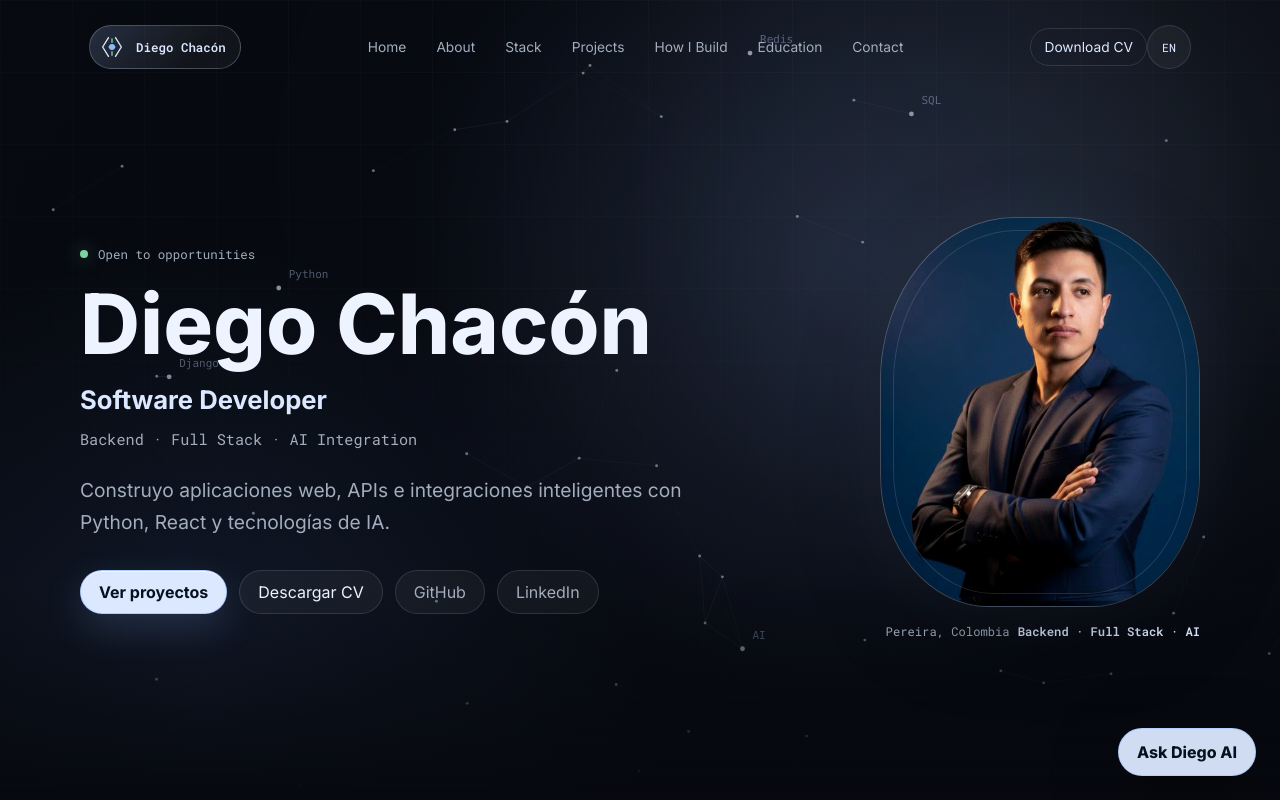
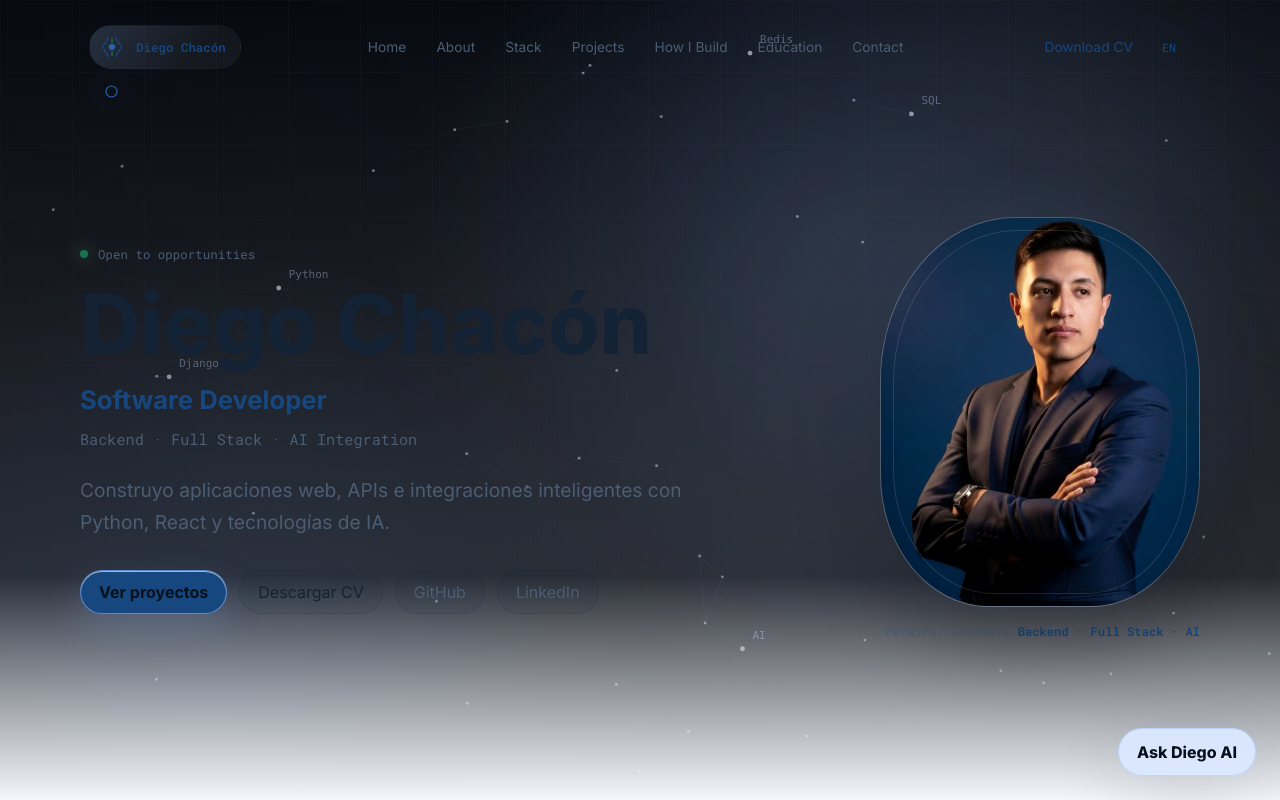
Before and after one commit to diegofce/DiegoPortfolio, a React (Vite) app: page / in a window 1280 px wide. Shown: the top 800 px of the page. Built offline with nearby package versions, Linux system fonts and the light colour scheme.

Commit message:
Añadir tema claro y oscuro

```diff
--- a/src/App.css
+++ b/src/App.css
@@ -38,6 +38,36 @@
   --font-mono: 'Roboto Mono', 'SFMono-Regular', Consolas, monospace;
 }
 
+:root,
+body,
+.site-header,
+.site-footer,
+.project-card,
+.stack-category,
+.about-visual,
+.contact-visual,
+.assistant-panel {
+  transition: background-color var(--transition-normal), color var(--transition-normal), border-color var(--transition-normal);
+}
+
+:root[data-theme='light'] {
+  color-scheme: light;
+  --bg: #f4f7fb;
+  --bg-2: #e9eef5;
+  --surface: #ffffff;
+  --surface-soft: rgba(18, 35, 58, 0.055);
+  --surface-strong: rgba(18, 35, 58, 0.1);
+  --text: #142235;
+  --muted: #4b5d73;
+  --subtle: #65758a;
+  --accent: #2866b2;
+  --accent-strong: #16477f;
+  --success: #16734b;
+  --line: rgba(20, 34, 53, 0.16);
+  --line-strong: rgba(20, 34, 53, 0.28);
+  --shadow: 0 24px 70px rgba(28, 48, 76, 0.16);
+}
+
 * {
   box-sizing: border-box;
 }
@@ -217,6 +247,23 @@ main {
 .language-toggle:hover {
   border-color: var(--accent);
   background: var(--surface-strong);
+}
+
+.theme-toggle {
+  display: grid;
+  width: 44px;
+  height: 44px;
+  place-items: center;
+  border: 1px solid var(--line);
+  border-radius: 50%;
+  background: var(--surface-soft);
+  color: var(--accent);
+  cursor: pointer;
+}
+
+.theme-toggle .line-icon {
+  width: 19px;
+  height: 19px;
 }
 
 .menu-toggle {
--- a/src/App.jsx
+++ b/src/App.jsx
@@ -7,6 +7,7 @@ import { profile, socialLinks } from './data/profile';
 import { projects } from './data/projects';
 import { technologies } from './data/technologies';
 import { useLanguage } from './common/LanguageContext';
+import { useTheme } from './common/ThemeContext';
 
 const projectCovers = import.meta.glob('./assets/projects/**/cover.webp', {
   eager: true,
@@ -181,6 +182,7 @@ function LineIcon({ type = 'node' }) {
         <path d="m9 7-5 5 5 5M15 7l5 5-5 5M13 5l-2 14" />
       </>
     ),
+    circle: <circle cx="12" cy="12" r="7" />,
   };
   return (
     <svg className="line-icon" viewBox="0 0 24 24" aria-hidden="true">
@@ -314,6 +316,7 @@ function createAssistantAnswer(message) {
 
 function Navbar() {
   const { language, t, toggleLanguage } = useLanguage();
+  const { theme, toggleTheme } = useTheme();
   const [isOpen, setIsOpen] = useState(false);
   const [scrolled, setScrolled] = useState(false);
 
@@ -352,6 +355,9 @@ function Navbar() {
       <button className="language-toggle" type="button" onClick={toggleLanguage} aria-label={t('language.switch')}>
         {language.toUpperCase()}
       </button>
+      <button className="theme-toggle" type="button" onClick={toggleTheme} aria-label="Cambiar tema">
+        <LineIcon type={theme === 'dark' ? 'spark' : 'circle'} />
+      </button>
       <button
         className="menu-toggle"
         type="button"
@@ -378,6 +384,9 @@ function Navbar() {
         </a>
         <button className="language-toggle" type="button" onClick={toggleLanguage} aria-label={t('language.switch')}>
           {language.toUpperCase()}
+        </button>
+        <button className="theme-toggle" type="button" onClick={toggleTheme} aria-label="Cambiar tema">
+          <LineIcon type={theme === 'dark' ? 'spark' : 'circle'} />
         </button>
       </div>
     </header>
--- a/src/common/ThemeContext.jsx
+++ b/src/common/ThemeContext.jsx
@@ -6,11 +6,15 @@ export const useTheme = () => useContext(ThemeContext);
 
 export const ThemeProvider = ({ children }) => {
   const [theme, setTheme] = useState(
-    () => localStorage.getItem('theme') || 'light'
+    () =>
+      localStorage.getItem('theme') ||
+      (window.matchMedia('(prefers-color-scheme: light)').matches
+        ? 'light'
+        : 'dark'),
   );
 
   useEffect(() => {
-    document.body.setAttribute('data-theme', theme);
+    document.documentElement.setAttribute('data-theme', theme);
     localStorage.setItem('theme', theme);
   }, [theme]);
 
@@ -18,9 +22,5 @@ export const ThemeProvider = ({ children }) => {
     setTheme((prevTheme) => (prevTheme === 'light' ? 'dark' : 'light'));
   };
 
-  return (
-    <ThemeContext.Provider value={{ theme, toggleTheme }}>
-      {children}
-    </ThemeContext.Provider>
-  );
+  return <ThemeContext.Provider value={{ theme, toggleTheme }}>{children}</ThemeContext.Provider>;
 };
--- a/src/main.jsx
+++ b/src/main.jsx
@@ -3,11 +3,14 @@ import ReactDOM from 'react-dom/client';
 import App from './App.jsx';
 import './index.css';
 import { LanguageProvider } from './common/LanguageContext';
+import { ThemeProvider } from './common/ThemeContext';
 
 ReactDOM.createRoot(document.getElementById('root')).render(
   <React.StrictMode>
-    <LanguageProvider>
-      <App />
-    </LanguageProvider>
+    <ThemeProvider>
+      <LanguageProvider>
+        <App />
+      </LanguageProvider>
+    </ThemeProvider>
   </React.StrictMode>
 );
```
